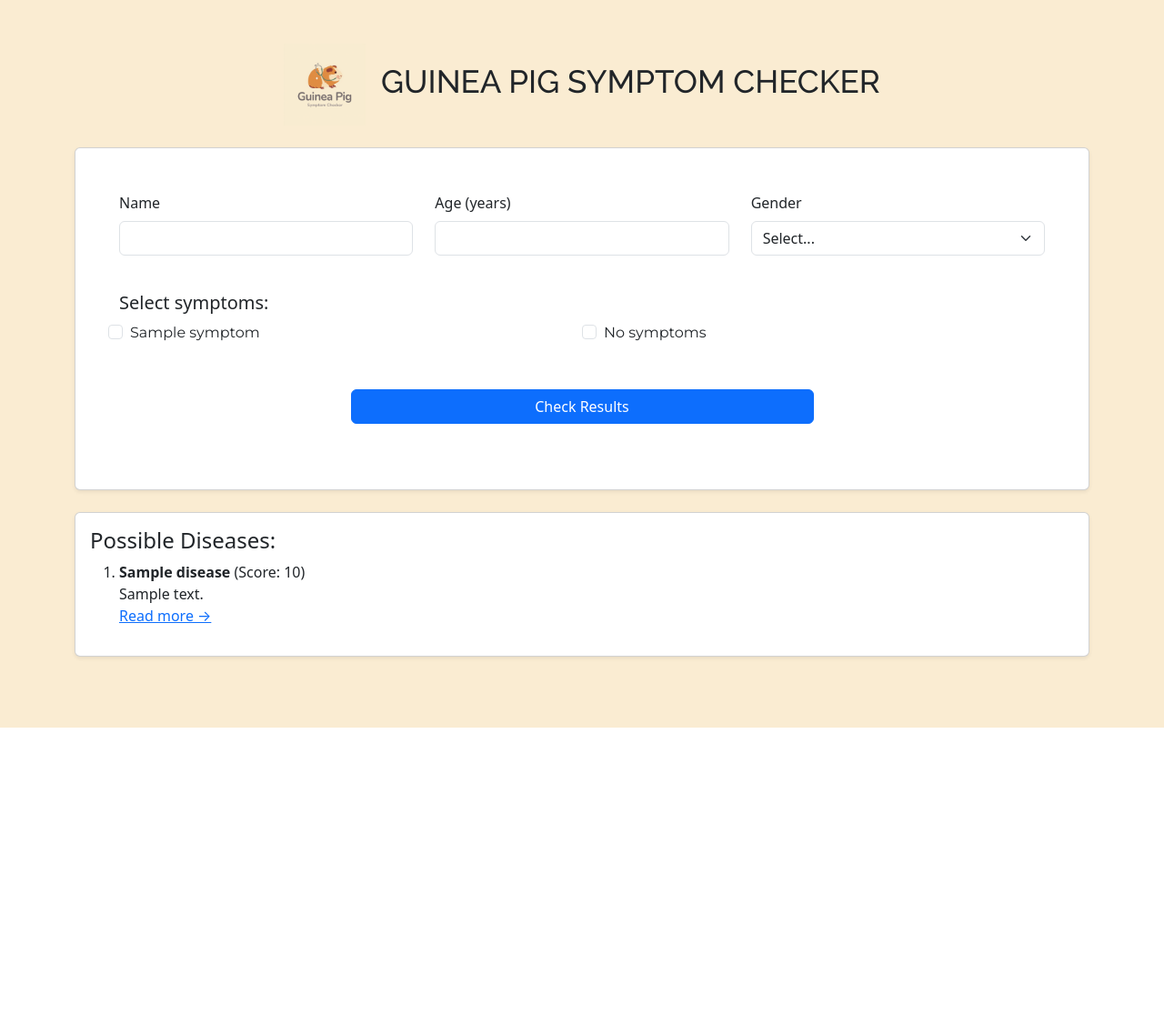
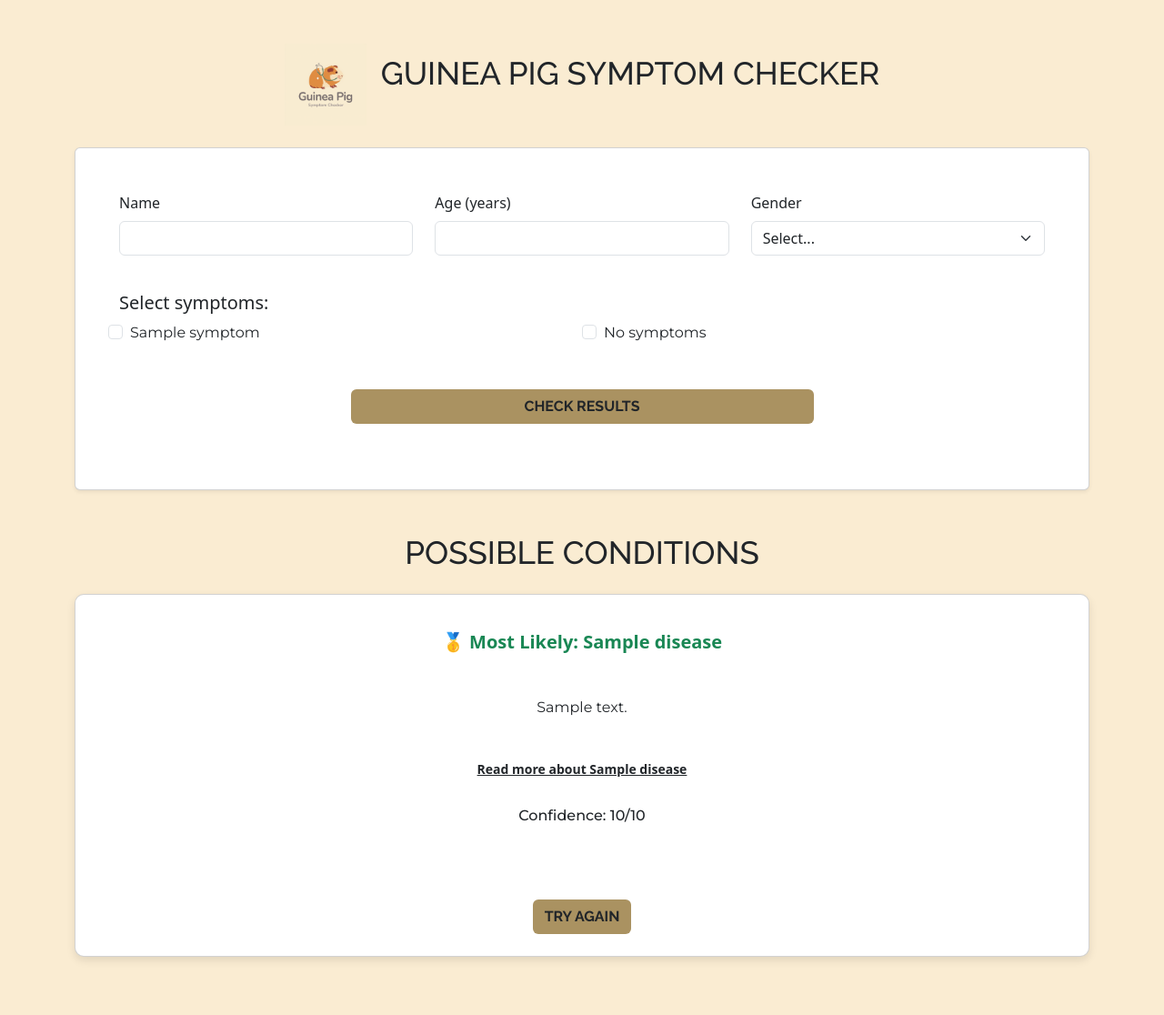
Before and after one commit to marina9222/guinea_pig_symptom_checker, a Django app: template checker/templates/checker/home.html in a window 1280 px wide. Shown: the whole page at 91% size. Before the commit the page ends 800 px from the top, so only its background shows below. Run offline with Django 5.2, Linux system fonts and the light colour scheme; tables that the repository leaves empty hold one stand-in row (values such as "Sample post"); the template is opened without the code that fills it: values that come from a table or form of the project are taken from there, most other values are stand-ins (such as "Sample title", 1, 10 or a date in 2020).

Commit message:
Add: more custom css and boostrap classes

```diff
--- a/checker/static/checker/css/style.css
+++ b/checker/static/checker/css/style.css
@@ -11,12 +11,41 @@ body {
     background-color: #faecd2;
 }
 
-h1 {
+h1,h2{
     font-family: "Raleway", sans-serif;
     text-transform: uppercase;
     font-size: 35px;
 }
 
+p {
+    font-family: "Montserrat",sans-serif;
+}
+
 .form-check-label {
     font-family: "Montserrat" , sans-serif;
 }
+
+.result-card {
+  border-radius: 10px;
+  box-shadow: 0 4px 10px rgba(0, 0, 0, 0.1);
+}
+
+.confidence-text {
+  font-weight: 500;
+}
+
+
+.button-custom {
+
+    background-color: #AA9261;
+    font-family: "Raleway", sans-serif;
+    text-transform: uppercase;
+    font-weight: 700;
+
+
+}
+
+.button-custom:hover {
+
+    background-color: #d1c5ae;
+}
--- a/checker/templates/checker/home.html
+++ b/checker/templates/checker/home.html
@@ -2,30 +2,39 @@
 <!DOCTYPE html>
 <html lang="en">
   <head>
-  <meta charset="UTF-8">
-  <meta name="viewport" content="width=device-width, initial-scale=1.0">
+    <meta charset="UTF-8" />
+    <meta name="viewport" content="width=device-width, initial-scale=1.0" />
     <title>Guinea Pig Symptom Checker 🐹</title>
-  <link href="https://cdn.jsdelivr.net/npm/bootstrap@5.3.2/dist/css/bootstrap.min.css" rel="stylesheet">
-  <link rel="stylesheet" href="{% static 'checker/css/style.css' %}">
-
+    <link
+      href="https://cdn.jsdelivr.net/npm/bootstrap@5.3.2/dist/css/bootstrap.min.css"
+      rel="stylesheet"
+    />
+    <link rel="stylesheet" href="{% static 'checker/css/style.css' %}" />
   </head>
   <body>
     <div class="container py-5">
-   <h1 class="text-center mb-4">
-  <img src="{% static 'checker/guinea-pig-logo.png' %}" alt="Guinea Pig Logo" width="90" class="me-2">
+      <div class="d-flex flex-column flex-lg-row align-items-center justify-content-center text-center mb-4">
+        <img
+          src="{% static 'checker/guinea-pig-logo.png' %}"
+          alt="Guinea Pig Logo"
+          width="90"
+          class="logo-img mb-2 mb-lg-0"
+        />
+      <h1 class="text-center mb-4 ms-lg-3 mt-2 mt-lg-0">
         Guinea Pig Symptom Checker
       </h1>
+      </div>
 
       <form method="post" class="card p-5 shadow-sm">
         {% csrf_token %}
         <div class="row mb-3">
           <div class="col-md-4">
             <label class="form-label">Name</label>
-          <input type="text" name="name" class="form-control" required>
+            <input type="text" name="name" class="form-control" required />
           </div>
           <div class="col-md-4">
             <label class="form-label">Age (years)</label>
-          <input type="number" name="age" class="form-control" required>
+            <input type="number" name="age" class="form-control" required />
           </div>
           <div class="col-md-4">
             <label class="form-label">Gender</label>
@@ -41,37 +50,75 @@
         <div class="row row-cols-2">
           {% for symptom in symptoms %}
           <div class="form-check col">
-            <input class="form-check-input" type="checkbox" name="symptoms" value="{{ symptom.id }}" id="s{{ symptom.id }}">
-            <label class="form-check-label" for="s{{ symptom.id }}">{{ symptom.name }}</label>
+            <input
+              class="form-check-input"
+              type="checkbox"
+              name="symptoms"
+              value="{{ symptom.id }}"
+              id="s{{ symptom.id }}"
+            />
+            <label class="form-check-label" for="s{{ symptom.id }}"
+              >{{ symptom.name }}</label
+            >
           </div>
           {% endfor %}
           <div class="form-check col">
-          <input class="form-check-input" type="checkbox" name="none" id="none">
+            <input
+              class="form-check-input"
+              type="checkbox"
+              name="none"
+              id="none"
+            />
             <label class="form-check-label" for="none">No symptoms</label>
           </div>
         </div>
-      <div class="text-center mt-4 mb-4">
-      <button type="submit" class="btn btn-primary mt-4 w-50">Check Results</button>
+        <div class="text-center mt-4 mb-4 flex ">
+          <button type="submit" class="btn mt-4 w-50 button-custom">
+            Check Results
+          </button>
         </div>
       </form>
 
       {% if results %}
-      <div class="card mt-4 shadow-sm">
-        <div class="card-body">
-          <h4>Possible Diseases:</h4>
-          <ol>
+
+     <div class="results mt-5">
+    <h2 class="text-center mb-4">Possible Conditions</h2>
+
     {% for disease, score in results %}
-              <li>
-                <strong>{{ disease.name }}</strong> (Score: {{ score }})<br>
-                {{ disease.description|truncatewords:25 }}<br>
+      <div class="card mb-3 result-card">
+        <div class="card-body text-center">
+          {% if forloop.counter == 1 %}
+            <h5 class="card-title text-success fw-bold mt-4">
+              🥇 Most Likely: {{ disease.name }}
+            </h5>
+          {% elif forloop.counter == 2 %}
+            <h5 class="card-title text-warning fw-bold mt-4">
+              🥈 Second Likely: {{ disease.name }}
+            </h5>
+          {% else %}
+            <h5 class="card-title text-danger fw-bold mt-4">
+              🥉 Less Likely: {{ disease.name }}
+            </h5>
+          {% endif %}
+
+          <p class="card-text mt-5">{{ disease.description|truncatechars:200 }}</p>
+
           {% if disease.info_link %}
-                  <a href="{{ disease.info_link }}" target="_blank">Read more →</a>
+            <a href="{{ disease.info_link }}" target="_blank" class="btn fw-bold text-decoration-underline btn-sm mt-4">
+              Read more about {{ disease.name }}
+            </a>
           {% endif %}
-              </li>
-            {% endfor %}
-          </ol>
+
+          <p class="mt-4 confidence-text">
+            Confidence:
+            {{ score }}/10
+          </p>
+        </div>
+        <div class="d-flex justify-content-center mt-4 mb-4">
+          <a href="{% url 'home' %}" class="btn mt-4 button-custom">Try Again</a>
           </div>
       </div>
+    {% endfor %}
     {% endif %}
     </div>
   </body>
```
Lines whose indentation alone changed are shown as unchanged.
